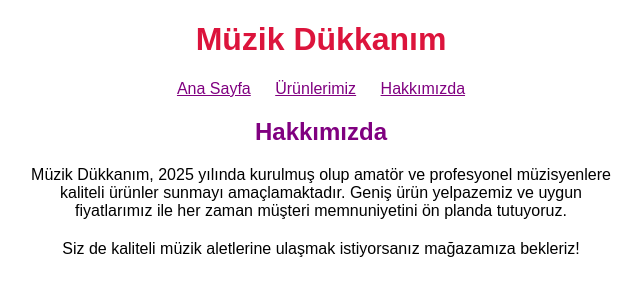
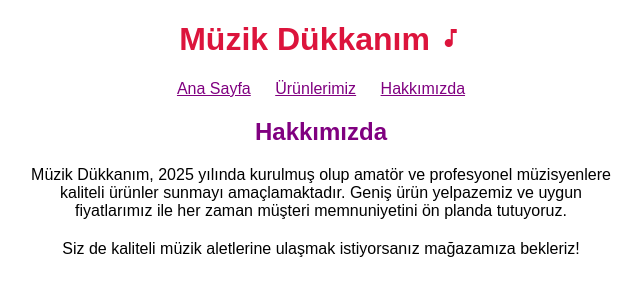
Before and after one commit to kemalmahircol/muzik-dukkani, a plain HTML site: page hakkimizda.html in a window 1280 px wide. Shown: the whole page, without its empty margins (319-961 px from the left). Drawn offline with nearby package versions, Linux system fonts and the light colour scheme.

Commit message:
icon added

```diff
--- a/hakkimizda.html
+++ b/hakkimizda.html
@@ -3,6 +3,8 @@
 <head>
   <meta charset="UTF-8">
   <title>Hakkımızda - Müzik Dükkanım</title>
+
+  <link href="https://fonts.googleapis.com/css2?family=Material+Symbols+Outlined" rel="stylesheet" />
   <style>
     body { background-color: #ffffff66; text-align: center; font-family: Arial, sans-serif; }
     h1 { color: crimson; }
@@ -12,7 +14,7 @@
   </style>
 </head>
 <body>
-  <h1>Müzik Dükkanım</h1>
+  <h1>Müzik Dükkanım <span class="material-symbols-outlined spin">music_note</span></h1>
   <nav>
     <a href="index.html">Ana Sayfa</a>
     <a href="urunler.html">Ürünlerimiz</a>
```
Also changed, not shown: urunler.html (+3 -1 lines).
